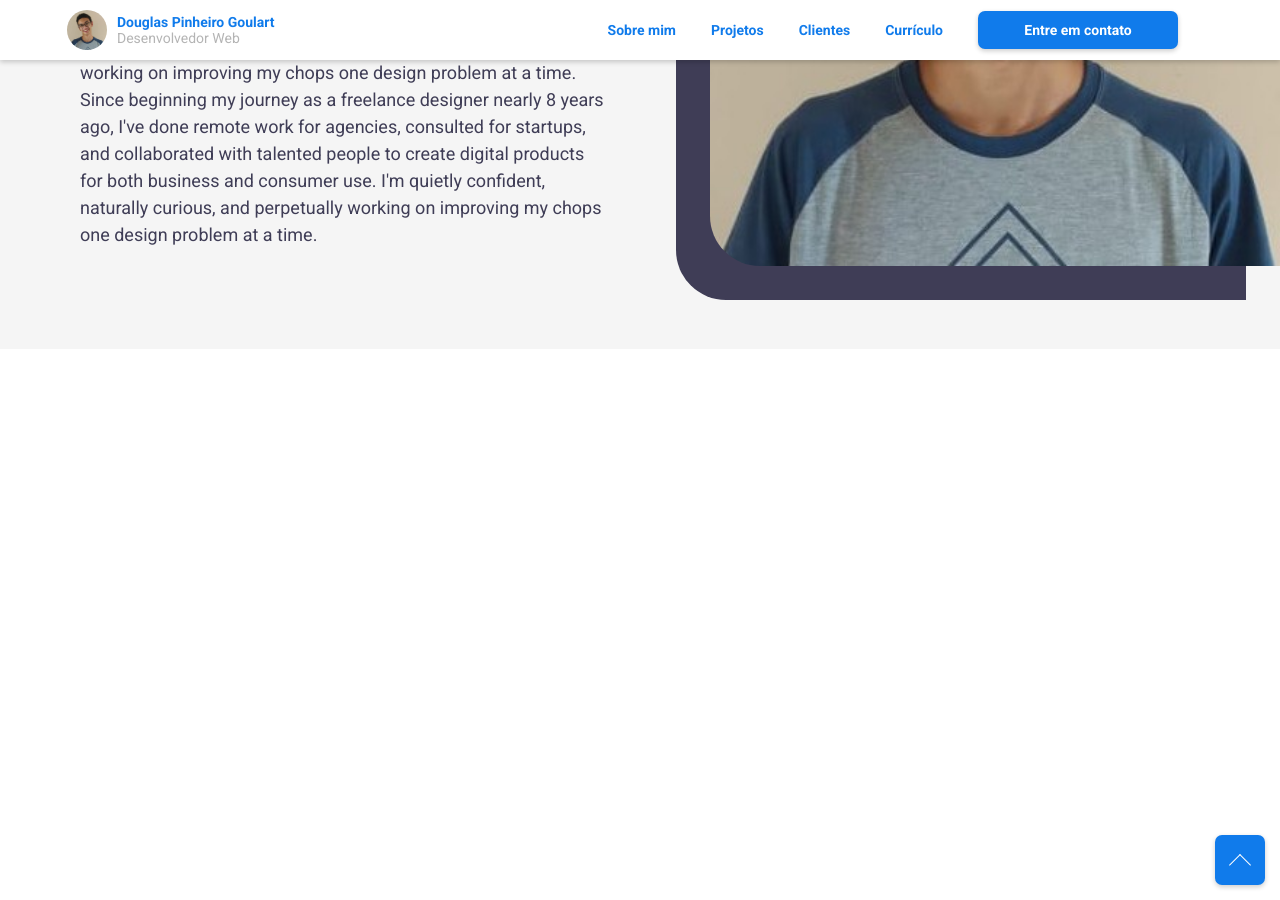
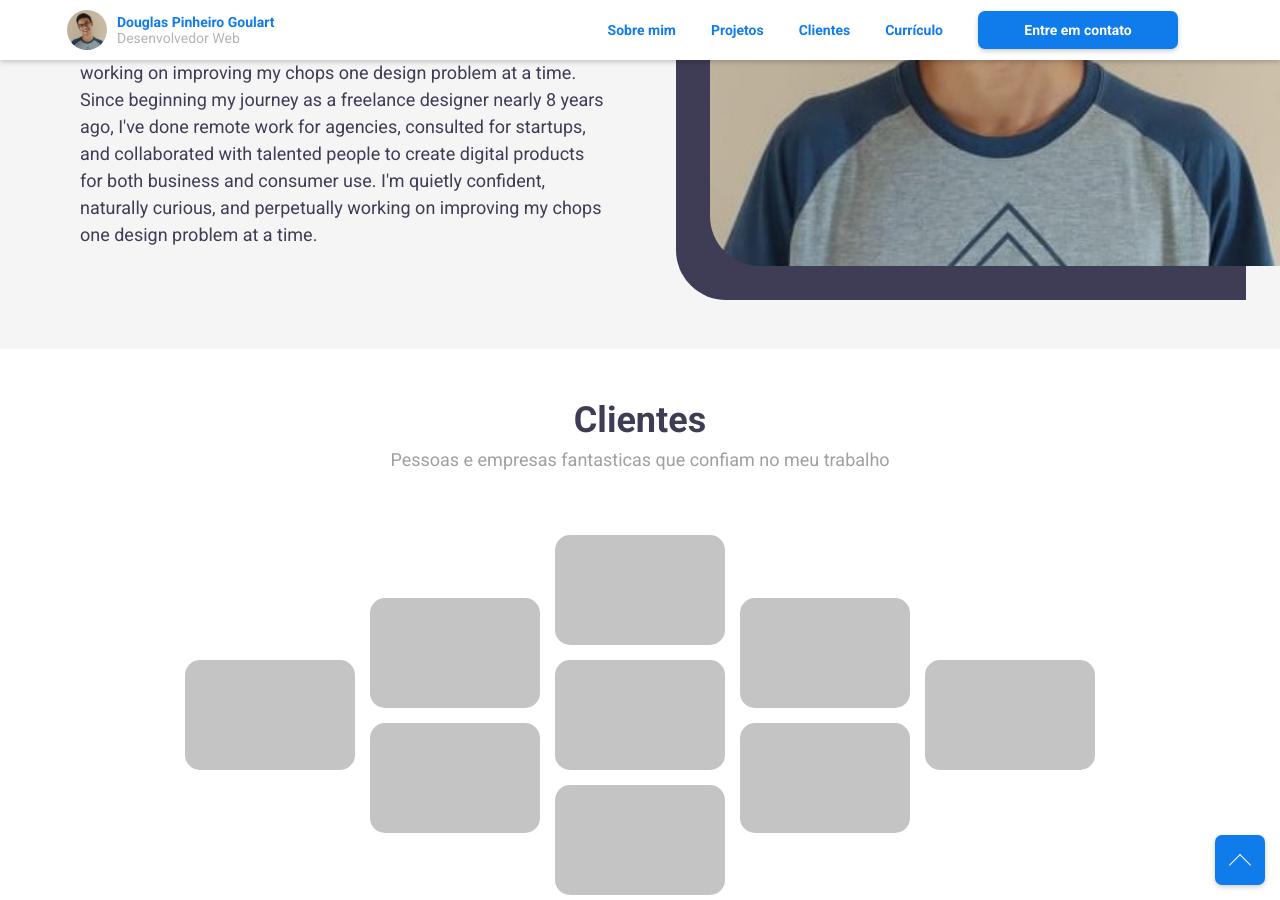
Before and after one commit to doougui/portfolio, a Jekyll site: the page built from index.html, in a window 1280 px wide and 900 px high, scrolled down 2267 px. Built offline with Jekyll 4.4.1, drawn with Linux system fonts in a browser that asks for light colours; nearby versions of some CDN libraries.

Commit message:
Listing clients

```diff
--- a/_sass/abstracts/_variables.scss
+++ b/_sass/abstracts/_variables.scss
@@ -4,8 +4,8 @@
 $color-primary: #107BEB;
 $color-secondary: #3F3D56;
 
-$color-gray-lightest: #F5F5F5;
-$color-gray-lighter: #F9F9F9;
+$color-gray-lightest: #F9F9F9;
+$color-gray-lighter: #F5F5F5;
 $color-gray-light: #e3e2ef;
 $color-gray: #B4B4B4;
 $color-gray-dark: #A0A0A0;
--- /dev/null
+++ b/_sass/components/_client.scss
@@ -0,0 +1,7 @@
+.client {
+  width: 17rem;
+  height: 11rem;
+  background-color: #C4C4C4;
+  border-radius: $client-radius;
+  margin: 1.5rem .75rem;
+}
--- a/_sass/main.scss
+++ b/_sass/main.scss
@@ -13,6 +13,7 @@
 @import "components/scrollup";
 @import "components/project";
 @import "components/about";
+@import "components/client";
 
 @import "layout/navigation";
 @import "layout/header";
--- a/_sass/pages/_home.scss
+++ b/_sass/pages/_home.scss
@@ -21,6 +21,16 @@
 }
 
 .about-section {
-  background-color: $color-gray-lightest;
+  background-color: $color-gray-lighter;
   height: 75.2rem;
 }
+
+.clients {
+  margin-bottom: 7rem;
+
+  &__container {
+    display: flex;
+    justify-content: center;
+    align-items: center;
+  }
+}
--- a/index.html
+++ b/index.html
@@ -60,3 +60,34 @@ layout: main
         </div>
     </div>
 </section>
+
+<section class="clients-section" id="clients">
+    <div class="subtitle">
+        <h2 class="heading-secondary">Clientes</h2>
+        <p class="subtitle__description">Pessoas e empresas fantasticas que confiam no meu trabalho</p>
+    </div>
+
+    <div class="clients">
+        <div class="clients__container">
+            <div class="clients__column">
+                <div class="client"></div>
+            </div>
+            <div class="clients__column">
+                <div class="client"></div>
+                <div class="client"></div>
+            </div>
+            <div class="clients__column">
+                <div class="client"></div>
+                <div class="client"></div>
+                <div class="client"></div>
+            </div>
+            <div class="clients__column">
+                <div class="client"></div>
+                <div class="client"></div>
+            </div>
+            <div class="clients__column">
+                <div class="client"></div>
+            </div>
+        </div>
+    </div>
+</section>
```
